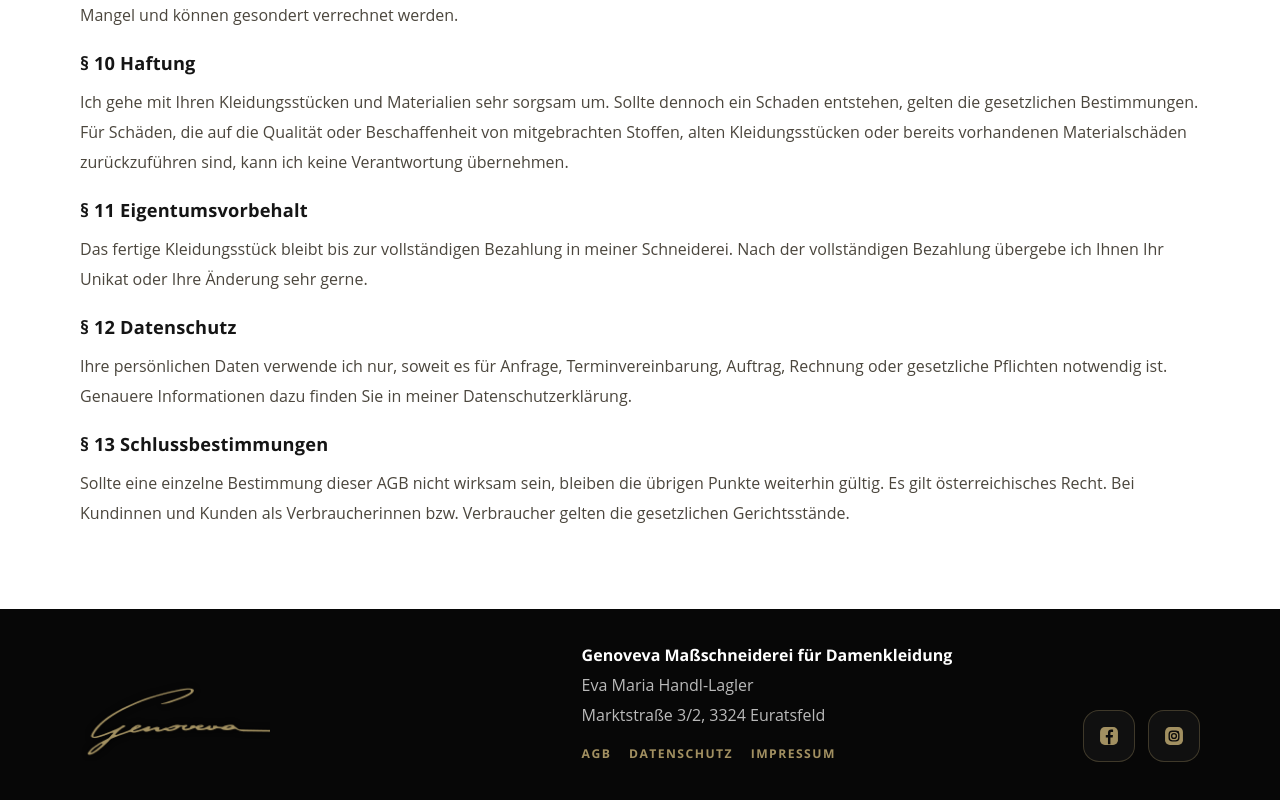
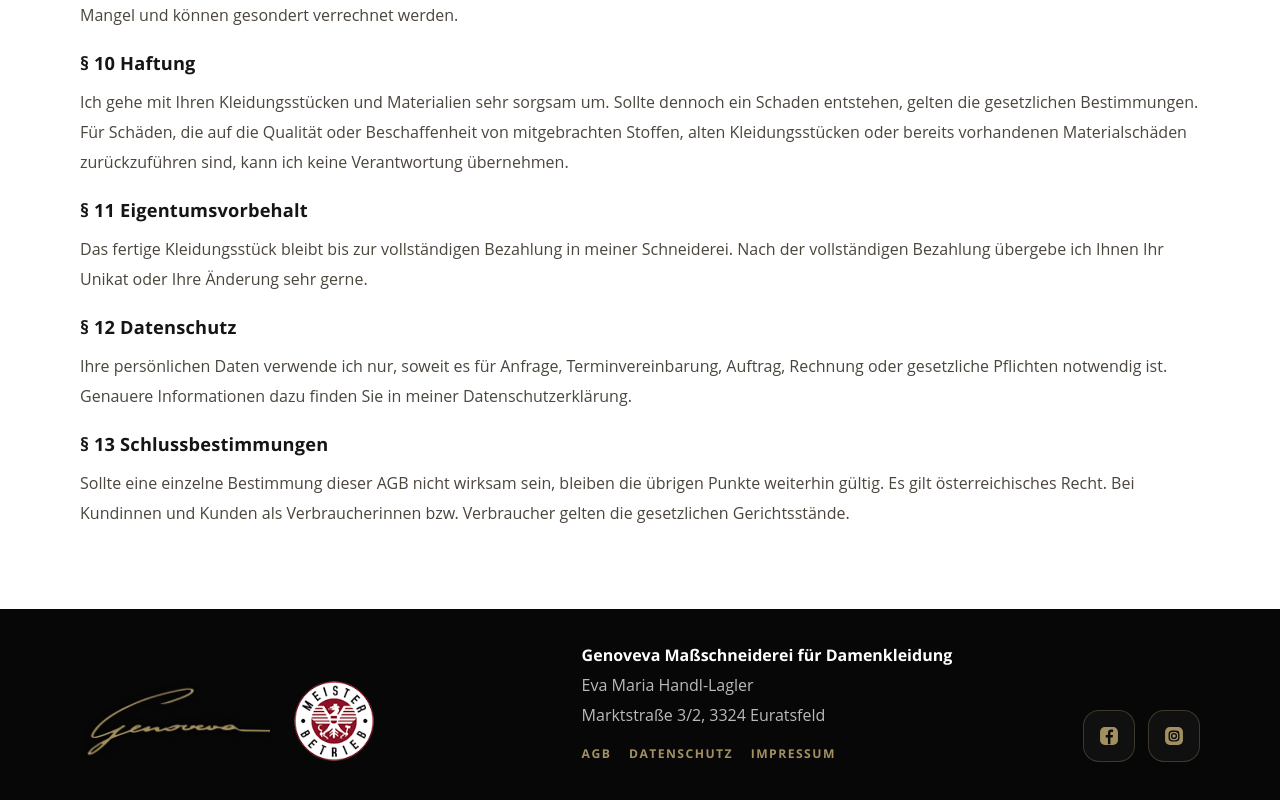
Before and after one commit to yscodingxyc/evalandingpage, a Next.js app: page /agb in a window 1280 px wide. Shown: the part 1640-2440 px from the top of the page. Built offline with nearby package versions, Linux system fonts and the light colour scheme; a web font is replaced by a local one.

Commit message:
Add Meisterbetrieb logo to site footers

```diff
--- a/src/app/(app)/LandingPageClient.tsx
+++ b/src/app/(app)/LandingPageClient.tsx
@@ -718,6 +718,7 @@ export default function LandingPageClient({ initialGalleryItems, initialHeroSlid
         <div className="container footer-grid">
           <div className="footer-brand">
             <img src="/assets/images/logo.png" alt="Genoveva" />
+            <img className="footer-meister-logo" src="/assets/images/meisterbetrieb.png" alt="Meisterbetrieb" width={80} height={80} loading="lazy" />
           </div>
 
           <div className="footer-address-block">
--- a/src/app/(app)/LegalPageClient.tsx
+++ b/src/app/(app)/LegalPageClient.tsx
@@ -224,6 +224,7 @@ export default function LegalPageClient({ legalPage }: LegalPageClientProps) {
         <div className="container footer-grid">
           <div className="footer-brand">
             <img src="/assets/images/logo.png" alt="Genoveva" />
+            <img className="footer-meister-logo" src="/assets/images/meisterbetrieb.png" alt="Meisterbetrieb" width={80} height={80} loading="lazy" />
           </div>
 
           <div className="footer-address-block">
--- a/src/app/(app)/gallery/GalleryPageClient.tsx
+++ b/src/app/(app)/gallery/GalleryPageClient.tsx
@@ -209,6 +209,7 @@ export default function GalleryPageClient({ galleryItems }: GalleryPageClientPro
         <div className="container footer-grid">
           <div className="footer-brand">
             <img src="/assets/images/logo.png" alt="Genoveva" />
+            <img className="footer-meister-logo" src="/assets/images/meisterbetrieb.png" alt="Meisterbetrieb" width={80} height={80} loading="lazy" />
           </div>
 
           <div className="footer-address-block">
--- a/src/app/(app)/styles.css
+++ b/src/app/(app)/styles.css
@@ -1063,8 +1063,22 @@ button {
   align-items: end;
 }
 
+.footer-brand {
+  display: flex;
+  flex-wrap: wrap;
+  align-items: center;
+  gap: 1.5rem;
+}
+
 .footer-brand img {
   width: 190px;
+}
+
+.footer-brand .footer-meister-logo {
+  width: 80px;
+  height: 80px;
+  object-fit: contain;
+  flex-shrink: 0;
 }
 
 .footer-title {
```
Also changed, not shown: public/assets/images/meisterbetrieb.png (added).
